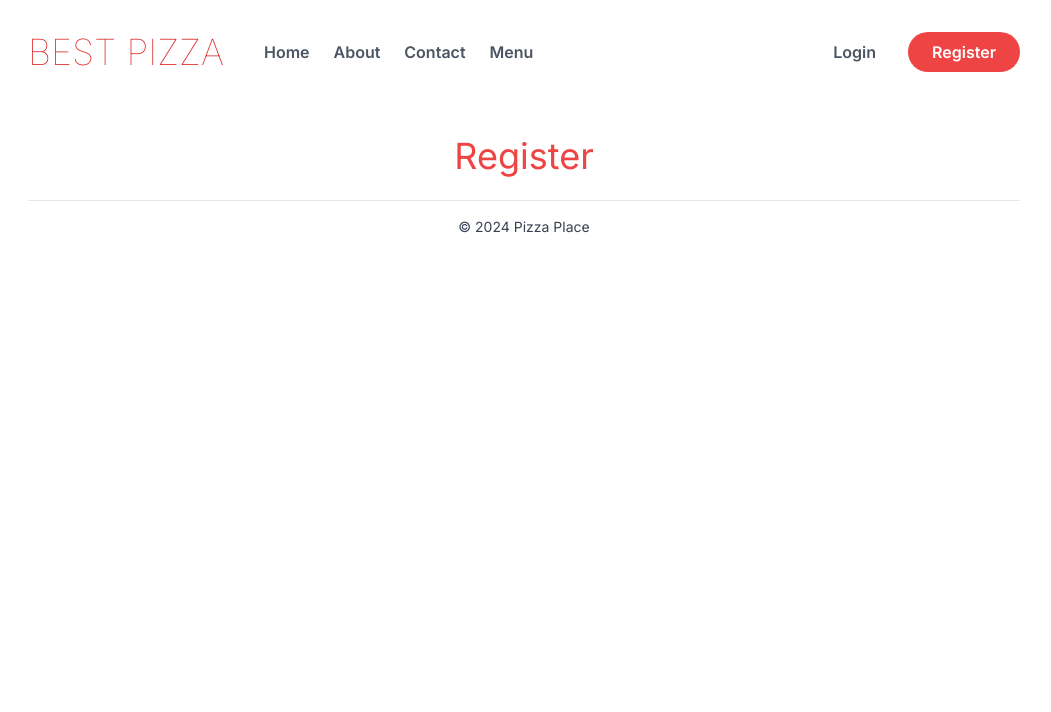
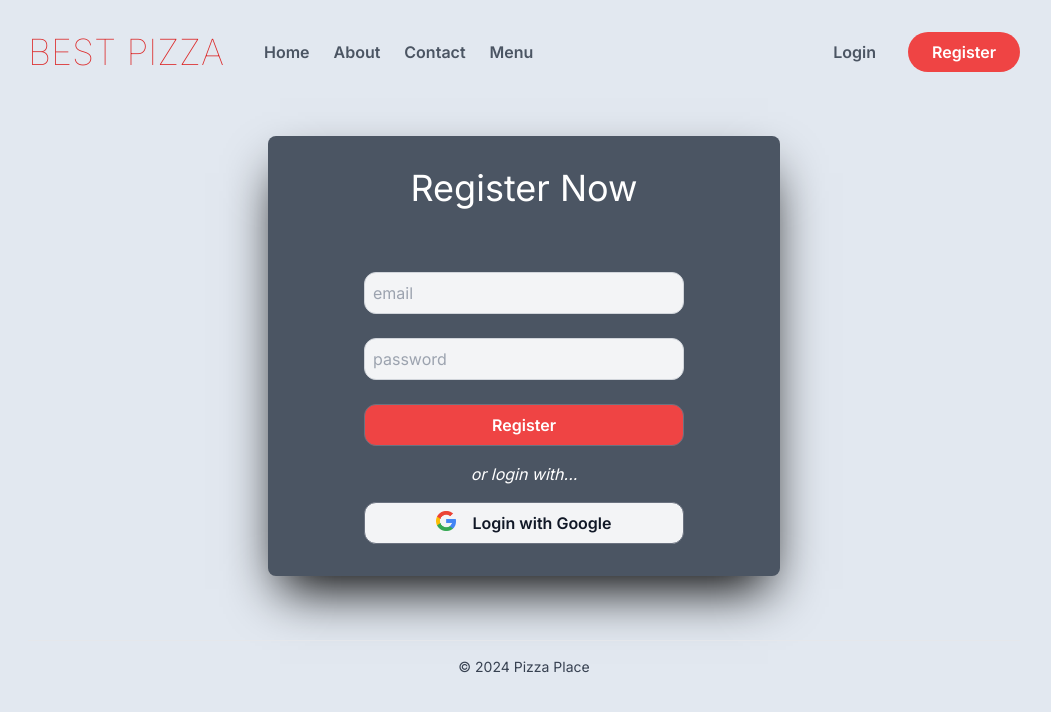
Before and after one commit to YunusEmreBEYAZ/food-order, a Next.js app: page /register in a window 1280 px wide. Shown: the top 712 px of the page, without its empty margins (116-1167 px from the left). Built offline with nearby package versions, Linux system fonts and the light colour scheme.

Commit message:
added google section

```diff
--- a/src/app/globals.css
+++ b/src/app/globals.css
@@ -1,3 +1,23 @@
 @tailwind base;
 @tailwind components;
 @tailwind utilities;
+
+html, body {
+    @apply bg-slate-200;
+}
+input[type="email"],
+input[type="password"],
+input[type="text"] {
+  @apply block w-full my-6 rounded-xl;
+  @apply border border-gray-300 bg-gray-100 p-2;
+}
+
+button {
+    @apply block w-full text-gray-700 font-semibold;
+    @apply border border-gray-500 rounded-xl px-6 py-2;
+}
+
+button[type="submit"] {
+    @apply bg-red-500 text-white;
+    @apply hover:bg-red-600;
+}
--- a/src/app/register/page.js
+++ b/src/app/register/page.js
@@ -1,7 +1,20 @@
+import Image from 'next/image'
+
 export default function Register() {
     return (
-        <section className="mt-16">
-            <h1 className="text-center text-red-500 text-4xl">Register</h1>
+        <section className=" max-w-lg rounded-lg text-center bg-gray-600 shadow-2xl shadow-black transition-all mx-auto mt-16 mb-16 px-8 py-8">
+            <h1 className="text-center text-white text-4xl">Register Now</h1>
+            <form className="block max-w-xs text-center mx-auto mt-16">
+                <input type="email" name="email" placeholder="email"/>
+                <input type="password" name="password" placeholder="password"/>
+                <button type="submit">Register</button>
+                <div className="my-4 text-white italic">
+                    or login with...
+                </div>
+                <button className="bg-gray-100 hover:bg-blue-300 text-gray-900 flex gap-4 justify-center">
+                    <Image src="/google.png" alt="Google Logo" width={20} height={20} />
+                    Login with Google</button>
+            </form>
         </section>
     )
 }
```
Also changed, not shown: public/google.png (added).
